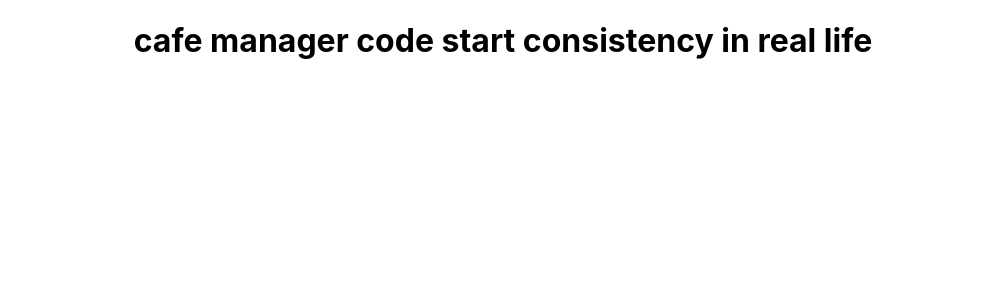
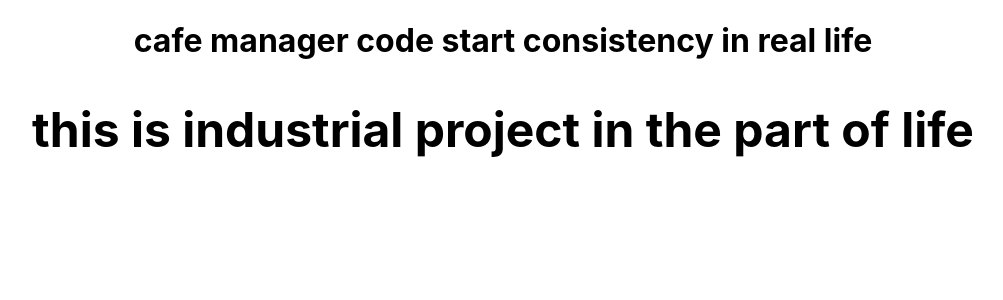
Before and after one commit to MD-Suhad/Cafe-Manager, a React (Create React App) app: page / in a window 1280 px wide. Shown: the top 300 px of the page, without its empty margins (137-1140 px from the left). Built offline with nearby package versions, Linux system fonts and the light colour scheme.

Commit message:
personal project updated

```diff
--- a/src/App.js
+++ b/src/App.js
@@ -6,6 +6,7 @@ function App() {
     <div className="App">
        <h1>
         cafe manager code start consistency in real life
+        <h2>this is industrial project in the part of life</h2>
         </h1>
 
 
```
Also changed, not shown: src/Components/Navbar/Navbar.jsx (added, +11 -0 lines).
